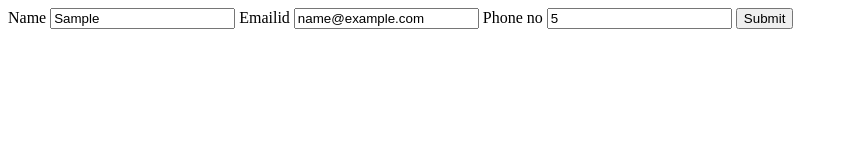
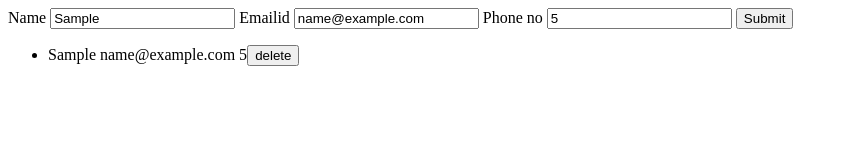
Before and after one commit to sahiljha2001/sharpenergit, a plain HTML site: page gitjs/app/index.html in a window 1280 px wide. Both pictures are taken after typing "Sample", "name@example.com", "5" into the empty fields and a click on the button "Submit". Shown: the whole page, without its empty margins (0-848 px from the left). Drawn offline with Linux system fonts and the light colour scheme.

Commit message:
delete button

```diff
--- a/gitjs/app/app.js
+++ b/gitjs/app/app.js
@@ -1,9 +1,11 @@
 let userName=document.querySelector('#name');
 let userEmail=document.querySelector('#Emailid');
 let userPhone=document.querySelector('#phoneno');
+let item = document.querySelector('.showing-list');
+let submit = document.querySelector('#sub_btn');
 
-let submit = document.querySelector('#sub_btn');
-submit.addEventListener('click', storeUserDetails  );
+item.addEventListener('click', removeItem);
+submit.addEventListener('click', storeUserDetails );
 function storeUserDetails(e){
     e.preventDefault();
     // Get input value
@@ -19,4 +21,45 @@ function storeUserDetails(e){
   let myObj_serialized= JSON.stringify(userDetail);
   localStorage.setItem(newItem2 , myObj_serialized);
   let myObj_Deserialized=JSON.parse(localStorage.getItem('userDetail'));
+  showUserOnScreen(userDetail);
+
+
+
 }
+  function showUserOnScreen(userDetail){
+
+    const parentElement = document.querySelector('.showing-list');
+    const childElement = document.createElement('li');
+    childElement.textContent=userDetail.userName + " " + userDetail.userEmail + " " + userDetail.userPhone;
+    parentElement.appendChild(childElement);
+    // Create del button element
+  var deleteBtn = document.createElement('button');
+
+  // Add classes to del button
+  deleteBtn.className = 'btn btn-danger btn-sm float-right delete';
+
+  // Append text node
+  deleteBtn.appendChild(document.createTextNode('delete'));
+
+  // Append button to li
+  childElement.appendChild(deleteBtn);
+
+
+
+
+
+  }
+
+  function removeItem(e){
+     if(e.target.classList.contains('delete'))
+     {
+       var li = e.target.parentElement;
+      item.removeChild(li);
+    }
+
+
+
+
+
+
+     }
--- a/gitjs/app/index.html
+++ b/gitjs/app/index.html
@@ -10,12 +10,20 @@
     <div class="wrapper">
         <div class="container">
             <label for="name" > Name </label>
+
             <input type="text" id="name" name="user_name"  placeholder="enter your name">
+
             <label for="Emailid"> Emailid </label>
+
             <input type="email" id="Emailid" name="user_email"  placeholder="enter your emailid">
+
             <label for="phoneno"> Phone no </label>
+
             <input type="number" id="phoneno" name="user_phoneno" value="phone" placeholder="enter your phone">
+
             <button id="sub_btn">Submit</button>
+
+            <ul class="showing-list"> </ul>
         </div>
     </div>
     <script src="app.js"></script>
```
